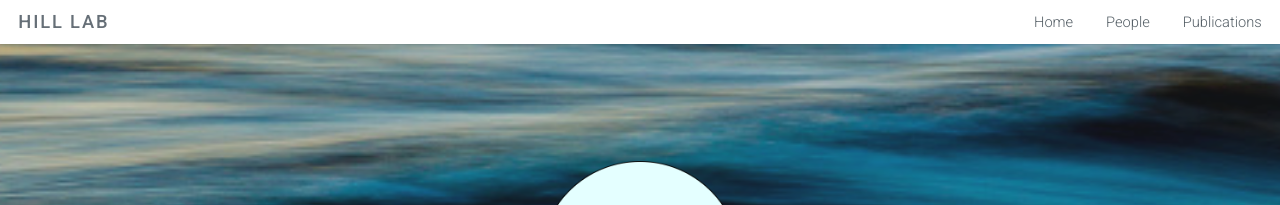
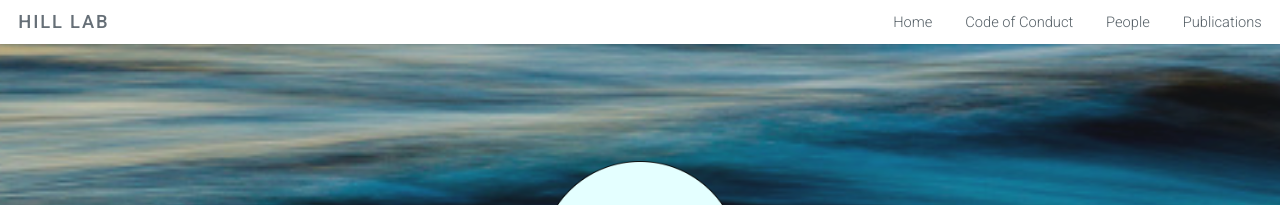
Before and after one commit to EnvModellingGroup/EnvModellingGroup.github.io, a Jekyll site: the page built from index.html, in a window 1280 px wide. Shown: the top 205 px of the page. Built offline with Jekyll 4.4.1, drawn with Linux system fonts in a browser that asks for light colours.

Commit message:
Adding coc to header

```diff
--- a/_includes/header.html
+++ b/_includes/header.html
@@ -4,8 +4,9 @@
     <nav id="nav">
         <ul>
             <li><a href="{{ site.baseurl }}/">Home</a></li>
+	    <li><a href="{{ site.baseurl }}/coc.html">Code of Conduct</a></li>
             <li><a href="{{ site.baseurl }}/people/index.html">People</a></li>
-	         <li><a href="{{ site.baseurl }}/publications">Publications</a></li>
+	    <li><a href="{{ site.baseurl }}/publications">Publications</a></li>
         </ul>
     </nav>
 </header>
```
